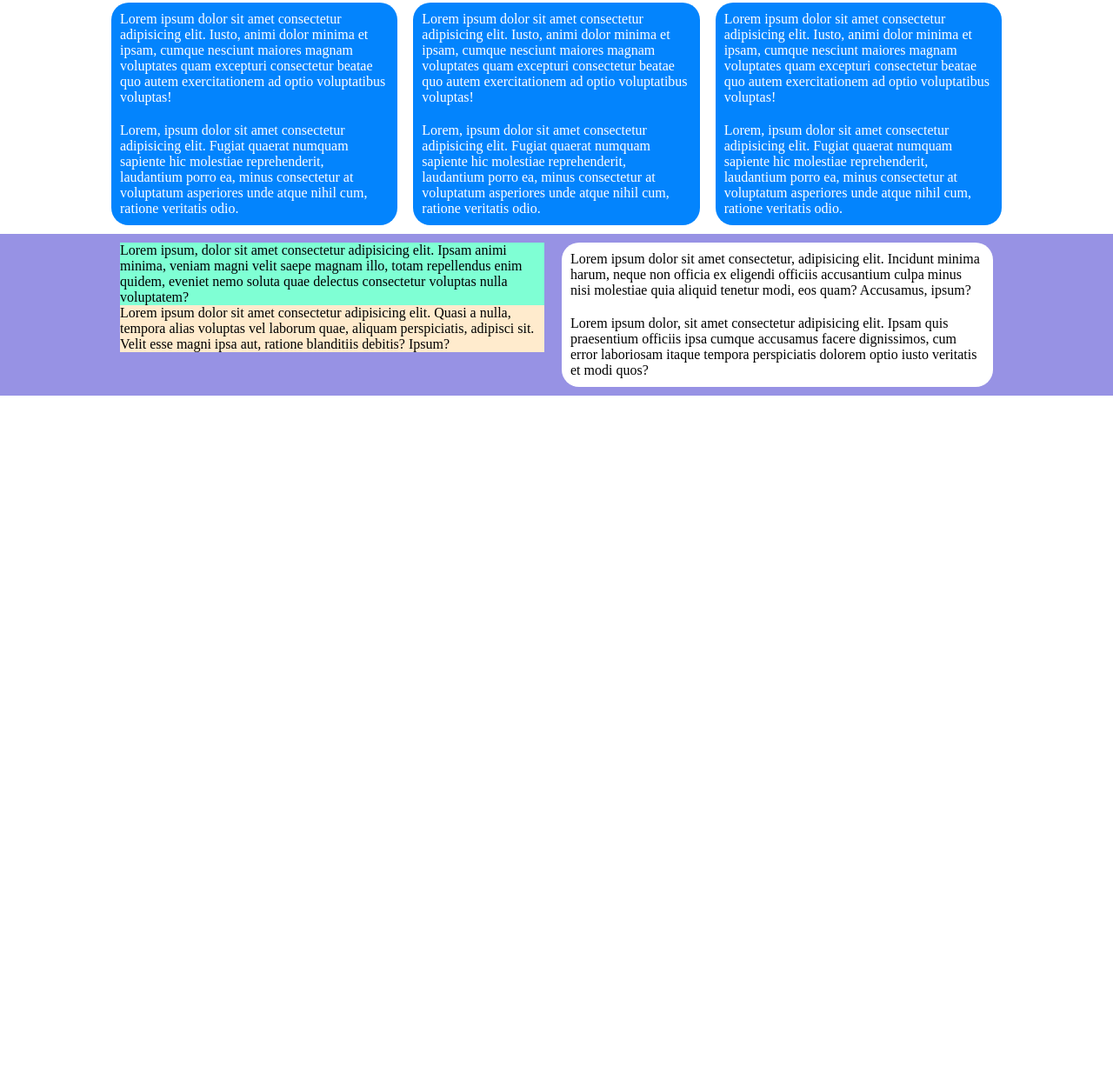
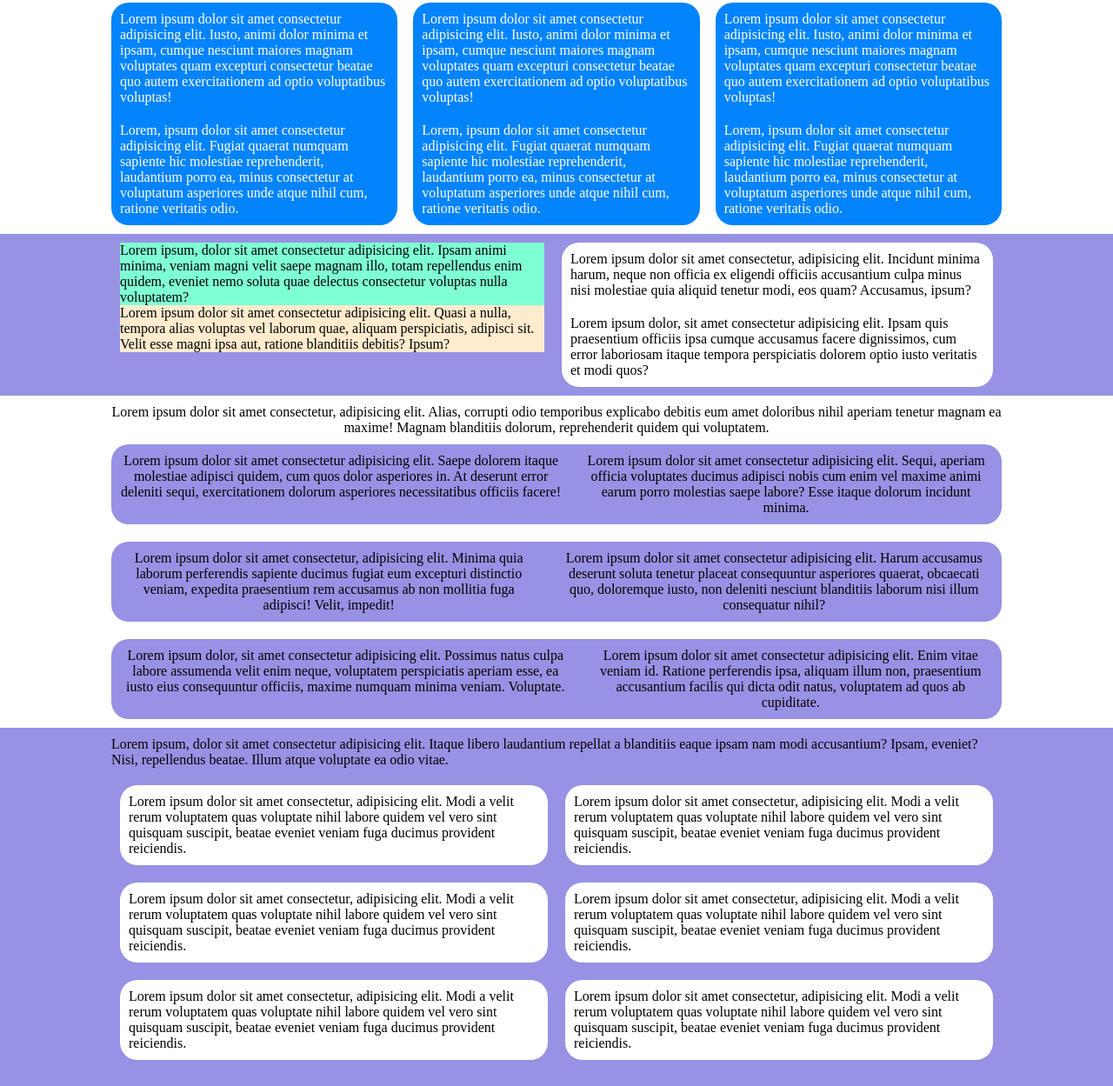
Before and after one commit to LuisJann/css-responsive-layout, a plain HTML site: page index.html in a window 1280 px wide. Shown: the part 332-1581 px from the top of the page at 87% size. Before the commit the page ends 800 px from the top, so only its background shows below. Drawn offline with Linux system fonts and the light colour scheme.

Commit message:
Main (section 3,4 + responsive 992px)

```diff
--- a/css/style.css
+++ b/css/style.css
@@ -165,3 +165,80 @@
         display: flex;
     }
 }
+
+/* section 3 */
+
+.section-exp{
+    display: flex;
+    flex-direction: column;
+    width: 80%;
+    margin: 0 auto;
+}
+
+.section-exp-text{
+    text-align: center;
+    margin-top: 10px;
+}
+
+.section-exp-card{
+    background-color: #9792e4;
+    display: flex;
+    flex-direction: column;
+    margin: 10px 0 10px 0;
+    border-radius: 20px;
+    text-align: center;
+}
+
+.exp-card-img{
+    padding: 10px;
+}
+
+.exp-card-text{
+    padding: 10px;
+}
+
+/* RESPONSIVE AREA MAIN section 3 */
+
+@media screen and (min-width:991px) {
+    .section-exp-card{
+        flex-direction: row;
+    }
+}
+
+/* section 4 */
+
+.benefits{
+    width: 100%;
+    background-color: #9792e4;
+    padding-bottom: 20px;
+}
+
+.section-benefits{
+    width: 80%;
+    margin: 0 auto;
+}
+
+.benefits-text{
+    padding: 10px 0 10px 0;
+}
+
+.benefits-card{
+    padding: 10px;
+    background-color: white;
+    border-radius: 20px;
+    margin: 10px 0 10px 0;
+}
+
+/* RESPONSIVE AREA MAIN section 4 */
+
+@media screen and (min-width:991px) {
+    .section-benefits{
+        display: flex;
+        flex-wrap: wrap;
+    }
+
+    .benefits-card{
+        width: calc(100% / 2 - 20px);
+        margin: 10px 10px 10px 10px;
+    }
+}
--- a/index.html
+++ b/index.html
@@ -99,6 +99,36 @@
                 </div>
             </div>
         </section>
+
+        <!-- section 3 expert partners -->
+        <section class="section-exp">
+            <div class="section-exp-text">Lorem ipsum dolor sit amet consectetur, adipisicing elit. Alias, corrupti odio temporibus explicabo debitis eum amet doloribus nihil aperiam tenetur magnam ea maxime! Magnam blanditiis dolorum, reprehenderit quidem qui voluptatem.</div>
+            <div class="section-exp-card">
+                <div class="exp-card-img">Lorem ipsum dolor sit amet consectetur adipisicing elit. Saepe dolorem itaque molestiae adipisci quidem, cum quos dolor asperiores in. At deserunt error deleniti sequi, exercitationem dolorum asperiores necessitatibus officiis facere!</div>
+                <div class="exp-card-text">Lorem ipsum dolor sit amet consectetur adipisicing elit. Sequi, aperiam officia voluptates ducimus adipisci nobis cum enim vel maxime animi earum porro molestias saepe labore? Esse itaque dolorum incidunt minima.</div>
+            </div>
+            <div class="section-exp-card">
+                <div class="exp-card-img">Lorem ipsum dolor sit amet consectetur, adipisicing elit. Minima quia laborum perferendis sapiente ducimus fugiat eum excepturi distinctio veniam, expedita praesentium rem accusamus ab non mollitia fuga adipisci! Velit, impedit!</div>
+                <div class="exp-card-text">Lorem ipsum dolor sit amet consectetur adipisicing elit. Harum accusamus deserunt soluta tenetur placeat consequuntur asperiores quaerat, obcaecati quo, doloremque iusto, non deleniti nesciunt blanditiis laborum nisi illum consequatur nihil?</div>
+            </div>
+            <div class="section-exp-card">
+                <div class="exp-card-img">Lorem ipsum dolor, sit amet consectetur adipisicing elit. Possimus natus culpa labore assumenda velit enim neque, voluptatem perspiciatis aperiam esse, ea iusto eius consequuntur officiis, maxime numquam minima veniam. Voluptate.</div>
+                <div class="exp-card-text">Lorem ipsum dolor sit amet consectetur adipisicing elit. Enim vitae veniam id. Ratione perferendis ipsa, aliquam illum non, praesentium accusantium facilis qui dicta odit natus, voluptatem ad quos ab cupiditate.</div>
+            </div>
+        </section>
+
+        <!-- section 4 benefits -->
+        <section class="benefits">
+            <div class="section-benefits">
+                <div class="benefits-text">Lorem ipsum, dolor sit amet consectetur adipisicing elit. Itaque libero laudantium repellat a blanditiis eaque ipsam nam modi accusantium? Ipsam, eveniet? Nisi, repellendus beatae. Illum atque voluptate ea odio vitae.</div>
+                <div class="benefits-card">Lorem ipsum dolor sit amet consectetur, adipisicing elit. Modi a velit rerum voluptatem quas voluptate nihil labore quidem vel vero sint quisquam suscipit, beatae eveniet veniam fuga ducimus provident reiciendis.</div>
+                <div class="benefits-card">Lorem ipsum dolor sit amet consectetur, adipisicing elit. Modi a velit rerum voluptatem quas voluptate nihil labore quidem vel vero sint quisquam suscipit, beatae eveniet veniam fuga ducimus provident reiciendis.</div>
+                <div class="benefits-card">Lorem ipsum dolor sit amet consectetur, adipisicing elit. Modi a velit rerum voluptatem quas voluptate nihil labore quidem vel vero sint quisquam suscipit, beatae eveniet veniam fuga ducimus provident reiciendis.</div>
+                <div class="benefits-card">Lorem ipsum dolor sit amet consectetur, adipisicing elit. Modi a velit rerum voluptatem quas voluptate nihil labore quidem vel vero sint quisquam suscipit, beatae eveniet veniam fuga ducimus provident reiciendis.</div>
+                <div class="benefits-card">Lorem ipsum dolor sit amet consectetur, adipisicing elit. Modi a velit rerum voluptatem quas voluptate nihil labore quidem vel vero sint quisquam suscipit, beatae eveniet veniam fuga ducimus provident reiciendis.</div>
+                <div class="benefits-card">Lorem ipsum dolor sit amet consectetur, adipisicing elit. Modi a velit rerum voluptatem quas voluptate nihil labore quidem vel vero sint quisquam suscipit, beatae eveniet veniam fuga ducimus provident reiciendis.</div>
+            </div>
+        </section>
     </main>
     <!-- /MAIN -->
 
```
